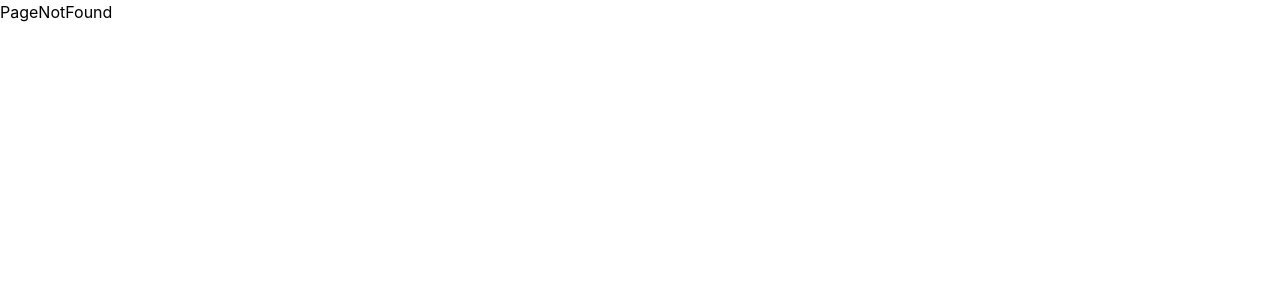
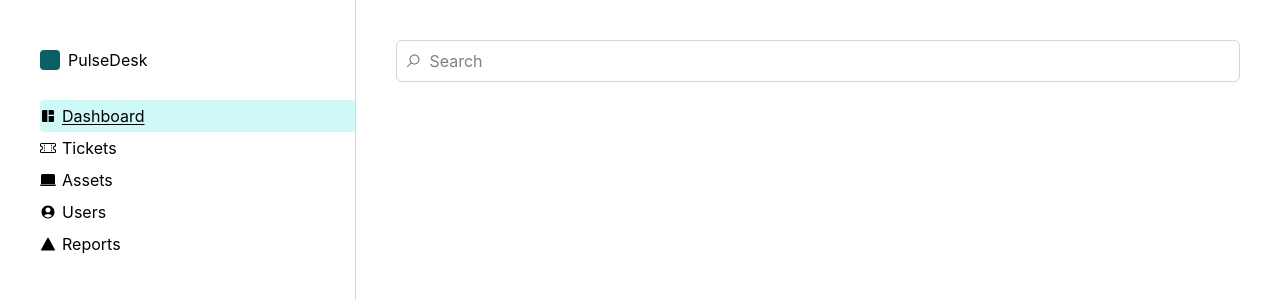
Before and after one commit to vishalkumar392392/pulsedesk, a React (Vite) app in the folder pulse-ui/: page /dashboard in a window 1280 px wide. Shown: the top 300 px of the page. Built offline with nearby package versions, Linux system fonts and the light colour scheme.

Commit message:
added navigate logic upon clicking the sidenav bar

```diff
--- a/pulse-ui/src/App.tsx
+++ b/pulse-ui/src/App.tsx
@@ -3,14 +3,19 @@ import "./App.css";
 import Dashboard from "./components/Dashboard/Dashboard";
 import { PageNotFound } from "./components/Login/PageNotFound";
 import UserForm from "./components/Util/Example";
+import { Tickets } from "./components/Tickets/Tickets";
 
 function App() {
   return (
-    <Routes>
-      <Route path="/" element={<Dashboard />} />
-      <Route path="/example" element={<UserForm />} />
-      <Route path="*" element={<PageNotFound />} />
-    </Routes>
+    <>
+      <Routes>
+        <Route path="/" element={<Dashboard />} />
+        <Route path="/dashboard" element={<Dashboard />} />
+        <Route path="/tickets" element={<Tickets />} />
+        <Route path="/example" element={<UserForm />} />
+        <Route path="*" element={<PageNotFound />} />
+      </Routes>
+    </>
   );
 }
 
--- a/pulse-ui/src/components/Dashboard/Dashboard.tsx
+++ b/pulse-ui/src/components/Dashboard/Dashboard.tsx
@@ -1,13 +1,13 @@
-import { DesktopDashboard } from "./View/DesktopDashboard";
-import { MobileDashboard } from "./View/MobileDashboard";
+import { DesktopDashboard } from "../Desktop/DesktopDashboard";
+import { MobileDashboard } from "../Mobile/MobileDashboard";
 
 const Dashboard = () => {
   return (
     <div className="">
-      <div className="block md:hidden">
+      <div className="block sm:hidden">
         <MobileDashboard />
       </div>
-      <div className="hidden md:block">
+      <div className="hidden sm:block">
         <DesktopDashboard />
       </div>
     </div>
--- a/pulse-ui/src/components/Dashboard/DashboardContent.tsx
+++ b/pulse-ui/src/components/Dashboard/DashboardContent.tsx
@@ -2,7 +2,7 @@ import { TextInput } from "../Util/TextInput";
 
 const DashboardContent = () => {
   return (
-    <div className="w-[80%] md:py-5 lg:py-10">
+    <div className="w-[80%] py-10">
       <TextInput />
     </div>
   );
--- a/pulse-ui/src/components/Dashboard/Icon.tsx
+++ b/pulse-ui/src/components/Dashboard/Icon.tsx
@@ -1,9 +1,13 @@
+import { NavItems } from "../NavBar/NavItems";
 import { PulseIcon } from "../Util/PulseIcon";
 
 const Icon = () => {
   return (
-    <div className="w-[30%] border-r-[1.5px] border-gray-300 md:pt-7 lg:pt-12">
+    <div className="w-[30%] border-r-[1.5px] border-gray-300 pt-12">
       <PulseIcon />
+      <div className="mt-7 flex flex-col">
+        <NavItems />
+      </div>
     </div>
   );
 };
--- a/pulse-ui/src/components/Dashboard/View/DesktopDashboard.tsx
+++ /dev/null
@@ -1,11 +0,0 @@
-import DashboardContent from "../DashboardContent";
-import Icon from "../Icon";
-
-export const DesktopDashboard = () => {
-  return (
-    <div className="flex h-screen w-screen md:gap-5 md:px-5 lg:gap-10 lg:px-10">
-      <Icon />
-      <DashboardContent />
-    </div>
-  );
-};
--- /dev/null
+++ b/pulse-ui/src/components/Desktop/DesktopDashboard.tsx
@@ -0,0 +1,11 @@
+import DashboardContent from "../Dashboard/DashboardContent";
+import Icon from "../Dashboard/Icon";
+
+export const DesktopDashboard = () => {
+  return (
+    <div className="flex h-screen w-screen gap-10 px-10">
+      <Icon />
+      <DashboardContent />
+    </div>
+  );
+};
--- a/pulse-ui/src/components/Dashboard/View/MobileDashboard.tsx
+++ b/pulse-ui/src/components/Mobile/MobileDashboard.tsx
@@ -1,7 +1,7 @@
 import { useState } from "react";
-import { NavItems } from "../../NavBar/NavItems";
-import { HamburgerMenu } from "../../Util/HamburgerMenu";
-import { PulseIcon } from "../../Util/PulseIcon";
+import { NavItems } from "../NavBar/NavItems";
+import { HamburgerMenu } from "../Util/HamburgerMenu";
+import { PulseIcon } from "../Util/PulseIcon";
 
 export const MobileDashboard = () => {
   const [isHamburgerMenuClicked, setIsHamburgerMenuClicked] = useState(false);
--- a/pulse-ui/src/components/NavBar/NavItems.tsx
+++ b/pulse-ui/src/components/NavBar/NavItems.tsx
@@ -1,12 +1,16 @@
 import { useState } from "react";
 import { ROUTES } from "../../util/helper";
+import { useNavigate } from "react-router";
 
 export const NavItems = ({
-  isHamburgerMenuClicked,
+  isHamburgerMenuClicked = true,
 }: {
-  isHamburgerMenuClicked: boolean;
+  isHamburgerMenuClicked?: boolean;
 }) => {
-  const [selectedMenu, setSelectedMenu] = useState("Dashboard");
+  const [selectedMenu, setSelectedMenu] = useState<string>("Dashboard");
+
+  const navigate = useNavigate();
+
   return (
     <div>
       {isHamburgerMenuClicked === true && (
@@ -15,8 +19,11 @@ export const NavItems = ({
             {Object.keys(ROUTES).map((key: string) => (
               <li
                 key={key}
-                onClick={() => setSelectedMenu(key)}
-                className={`active:bg-blaze-haze-100 flex cursor-pointer items-center gap-1.5 rounded-sm py-1 ${selectedMenu === key ? "bg-blaze-haze-100 underline underline-offset-2" : ""}`}
+                onClick={() => {
+                  setSelectedMenu(key);
+                  navigate(`/${key.toLocaleLowerCase()}`);
+                }}
+                className={`flex cursor-pointer items-center gap-1.5 rounded-sm py-1 ${selectedMenu === key ? "bg-blaze-haze-200 underline underline-offset-2" : ""}`}
               >
                 {ROUTES[key]}
                 {key}
--- /dev/null
+++ b/pulse-ui/src/components/Tickets/Tickets.tsx
@@ -0,0 +1,3 @@
+export const Tickets = () => {
+  return <div>Tickets</div>;
+};
--- a/pulse-ui/src/index.css
+++ b/pulse-ui/src/index.css
@@ -3,6 +3,6 @@
 @theme {
   --color-pulse-green: #0a5f66;
   --color-blaze-haze-100: #effefd;
-  --color-blaze-haze-200: #c8fffb;
+  --color-blaze-haze-200: #cef9f7;
   --color-blaze-haze: #f3f5f4;
 }
```
